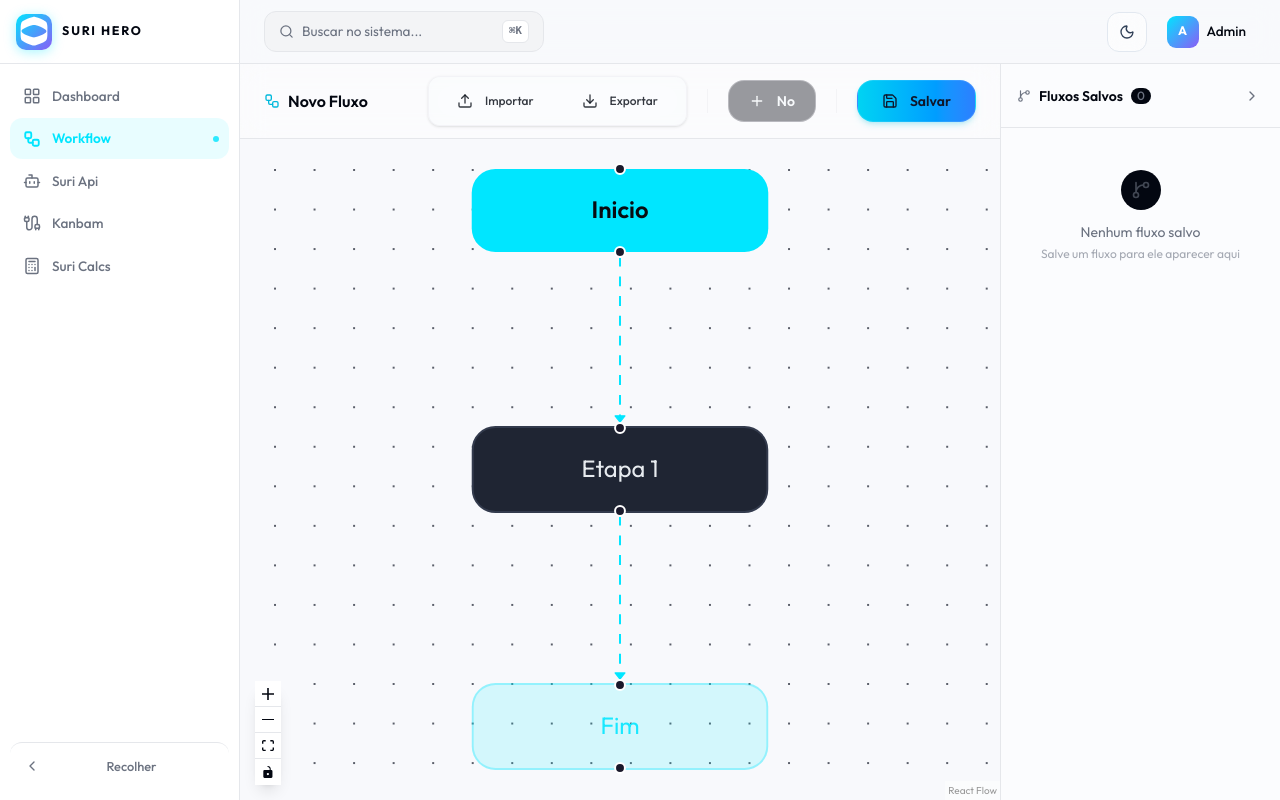
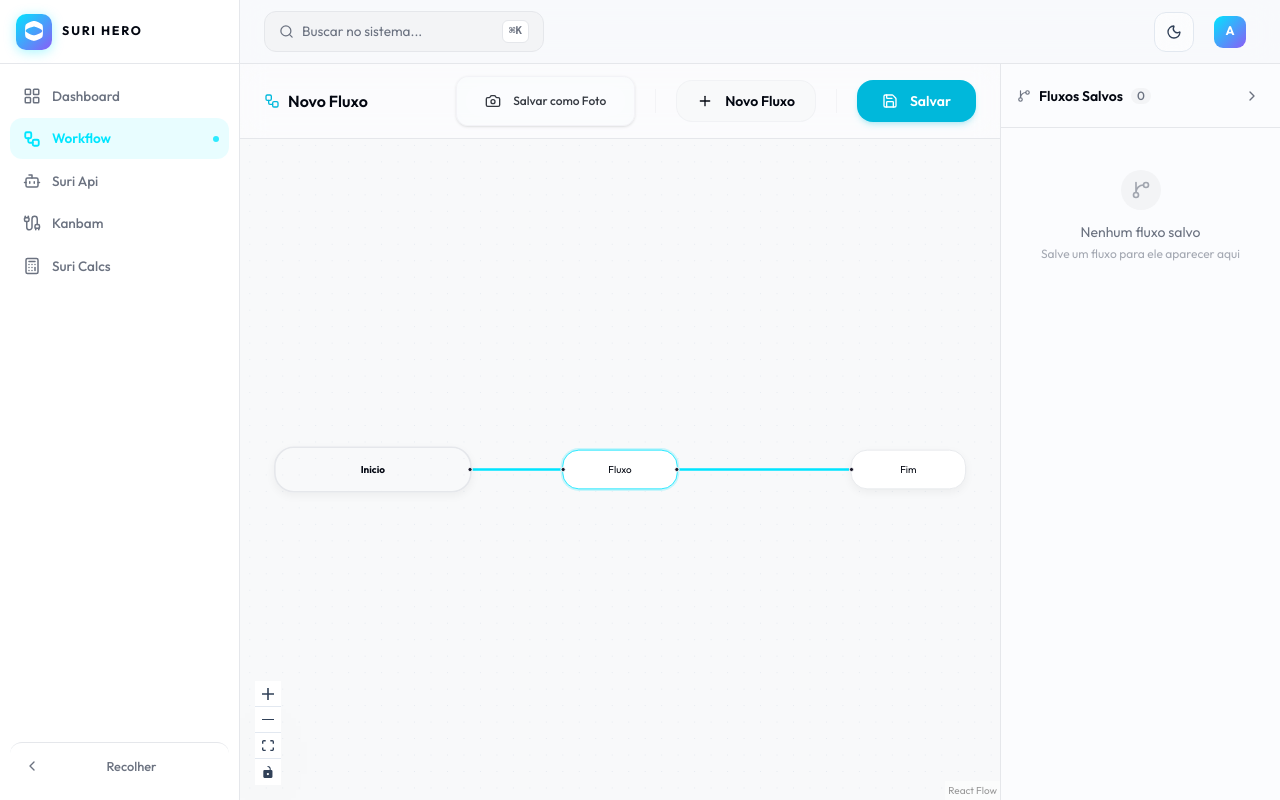
Before and after one commit to WeldercrisRibeiro/surihero, a React (Vite) app: page /workflow in a window 1280 px wide. Built offline with nearby package versions, Linux system fonts and the light colour scheme.

Commit message:
new styles

```diff
--- a/package.json
+++ b/package.json
@@ -49,6 +49,7 @@
     "cmdk": "^1.1.1",
     "date-fns": "^4.1.0",
     "embla-carousel-react": "^8.6.0",
+    "html-to-image": "^1.11.13",
     "input-otp": "^1.4.2",
     "lucide-react": "^0.575.0",
     "next-themes": "^0.4.6",
--- a/src/index.css
+++ b/src/index.css
@@ -21,8 +21,8 @@ All colors MUST be HSL.
     --primary: 186 100% 50%;
     --primary-foreground: 224 71% 4%;
 
-    --secondary: 224 71% 4%;
-    --secondary-foreground: 210 40% 98%;
+    --secondary: 220 14.3% 95.9%;
+    --secondary-foreground: 224 71% 4%;
 
     --muted: 220 14.3% 95.9%;
     --muted-foreground: 220 8.9% 46.1%;
@@ -950,20 +950,24 @@ body {
   transition: background 0.18s ease, color 0.18s ease;
   position: relative; white-space: nowrap; overflow: hidden;
 }
-.suri-nav-item:hover { background: var(--suri-surface-hover); color: var(--suri-text); }
+.suri-nav-item:hover {
+  background: var(--suri-surface-hover);
+  color: hsl(var(--primary));
+}
 .suri-nav-item--active {
   background: hsl(var(--primary) / 0.09);
   color: hsl(var(--primary)); font-weight: 600;
 }
 .dark .suri-nav-item--active { background: hsl(var(--primary) / 0.15); }
-.suri-nav-item__icon { display: flex; align-items: center; justify-content: center; min-width: 20px; }
-.suri-nav-item--active .suri-nav-item__icon { color: var(--item-color, hsl(var(--primary))); }
+.suri-nav-item__icon { display: flex; align-items: center; justify-content: center; min-width: 20px; transition: color 0.18s ease; }
+.suri-nav-item:hover .suri-nav-item__icon,
+.suri-nav-item--active .suri-nav-item__icon { color: hsl(var(--primary)); }
 .suri-nav-item__label { flex: 1; opacity: 1; transition: opacity 0.2s ease; }
 .suri-sidebar--collapsed .suri-nav-item__label { opacity: 0; width: 0; pointer-events: none; }
 .suri-nav-item__pill {
   position: absolute; right: 10px;
   width: 6px; height: 6px; border-radius: 50%;
-  background: var(--item-color, hsl(var(--primary))); opacity: 0.8;
+  background: hsl(var(--primary)); opacity: 0.8;
 }
 .suri-sidebar--collapsed .suri-nav-item__pill { display: none; }
 
@@ -1093,3 +1097,112 @@ body {
   transition: color 0.18s ease;
 }
 .hub-app-card:hover .hub-app-card__footer { color: var(--card-accent, hsl(var(--primary))); }
+
+/* React Flow Mind Map Styles */
+.mind-map-node {
+  background: hsl(var(--card)) !important;
+  color: hsl(var(--foreground)) !important;
+  border: 1px solid hsl(var(--border)) !important;
+  border-radius: 20px !important;
+  padding: 0 24px !important;
+  height: 48px !important;
+  display: flex !important;
+  align-items: center !important;
+  justify-content: center !important;
+  width: auto !important;
+  min-width: 140px !important;
+  text-align: center !important;
+  font-family: 'Outfit', sans-serif !important;
+  box-shadow: 0 4px 12px rgba(0, 0, 0, 0.05) !important;
+  transition: all 0.2s ease !important;
+}
+
+.dark .mind-map-node {
+  background: #1a1a1a !important;
+  border-color: #333 !important;
+  box-shadow: 0 4px 20px rgba(0, 0, 0, 0.4) !important;
+}
+
+.mind-map-node-main {
+  background: hsl(var(--secondary) / 0.1) !important;
+  border-radius: 24px !important;
+  height: 56px !important;
+  min-width: 240px !important;
+  font-weight: 700 !important;
+  border-width: 2px !important;
+}
+
+.dark .mind-map-node-main {
+  background: #222 !important;
+  border-color: #333 !important;
+}
+
+.mind-map-node-active {
+  border-color: #00e5ff !important;
+  box-shadow: 0 0 0 2px rgba(0, 229, 255, 0.2) !important;
+}
+
+/* Kanban List View */
+.kb-board--list {
+  display: flex !important;
+  flex-direction: column !important;
+  gap: 32px !important;
+  overflow-x: hidden !important;
+  padding-bottom: 60px;
+}
+
+.kb-board--list .kb-column {
+  width: 100% !important;
+  max-width: none !important;
+  min-width: 0 !important;
+  border-right: none !important;
+  border-bottom: 1px solid var(--suri-border);
+  padding-bottom: 24px;
+}
+
+.kb-board--list .kb-cards-list {
+  display: flex !important;
+  flex-direction: column !important;
+  gap: 12px !important;
+}
+
+.kb-board--list .kb-card {
+  max-width: none !important;
+  margin-bottom: 0 !important;
+}
+
+.kb-board--list .kb-card-inner {
+  display: flex !important;
+  flex-direction: row !important;
+  align-items: center !important;
+  gap: 20px !important;
+  padding: 12px 20px !important;
+}
+
+.kb-board--list .kb-card-top {
+  margin-bottom: 0 !important;
+  order: 2;
+  width: 120px;
+}
+
+.kb-board--list .kb-card-title {
+  margin-bottom: 0 !important;
+  order: 1;
+  flex: 1;
+  font-size: 0.95rem;
+}
+
+.kb-board--list .kb-card-desc {
+  display: none !important; /* Hide description in list view for brevity */
+}
+
+.kb-board--list .kb-card-date {
+  order: 3;
+  margin-top: 0 !important;
+  width: 100px;
+}
+
+.kb-board--list .kb-tags {
+  order: 4;
+  margin-top: 0 !important;
+}
--- a/src/layouts/HubLayout.tsx
+++ b/src/layouts/HubLayout.tsx
@@ -17,11 +17,11 @@ import { useTheme } from '@/hooks/use-theme';
 import { cn } from '@/lib/utils';
 
 const navItems = [
-  { path: '/', label: 'Dashboard', icon: LayoutGrid, color: 'var(--suri-primary)' },
-  { path: '/workflow', label: 'Workflow', icon: Workflow, color: 'var(--app-vext)' },
-  { path: '/apisuri', label: 'Suri Api', icon: Bot, color: 'var(--app-work)' },
-  { path: '/kanbam', label: 'Kanbam', icon: Cable, color: 'var(--app-connect)' },
-  { path: '/calcs', label: 'Suri Calcs', icon: Calculator, color: 'var(--app-calc)' },
+  { path: '/', label: 'Dashboard', icon: LayoutGrid },
+  { path: '/workflow', label: 'Workflow', icon: Workflow },
+  { path: '/apisuri', label: 'Suri Api', icon: Bot },
+  { path: '/kanbam', label: 'Kanbam', icon: Cable },
+  { path: '/calcs', label: 'Suri Calcs', icon: Calculator },
 ];
 
 // URLs dos logos (substituir pelos links reais)
@@ -39,11 +39,10 @@ export const HubLayout = ({ children }: { children: React.ReactNode }) => {
     <div className="app-container">
       {/* ─── SIDEBAR ─────────────────────────────────────────── */}
       <aside className={cn('suri-sidebar', collapsed && 'suri-sidebar--collapsed')}>
-        {/* Logo */}
         <div className="suri-sidebar__brand">
           <div className="suri-sidebar__logo overflow-hidden">
             {currentLogo ? (
-              <img src={currentLogo} alt="Logo" className="w-full h-full object-cover" />
+              <img src={currentLogo} alt="Logo" className="w-full h-full object-contain p-[0.35rem]" />
             ) : (
               <Sparkles size={16} strokeWidth={2.5} />
             )}
@@ -60,7 +59,6 @@ export const HubLayout = ({ children }: { children: React.ReactNode }) => {
                 key={item.path}
                 to={item.path}
                 className={cn('suri-nav-item', active && 'suri-nav-item--active')}
-                style={{ '--item-color': item.color } as React.CSSProperties}
               >
                 <span className="suri-nav-item__icon">
                   <item.icon size={18} strokeWidth={active ? 2.5 : 2} />
@@ -101,7 +99,7 @@ export const HubLayout = ({ children }: { children: React.ReactNode }) => {
             <ThemeToggle />
             <div className="suri-topbar__user">
               <div className="suri-topbar__user-avatar">A</div>
-              <span className="suri-topbar__user-name">Admin</span>
+              {/* <span className="suri-topbar__user-name">Admin</span> */}
             </div>
           </div>
         </header>
--- a/src/pages/WorkFlow.tsx
+++ b/src/pages/WorkFlow.tsx
@@ -13,6 +13,7 @@ import {
   type Node,
   type Edge,
   MarkerType,
+  Position,
 } from "@xyflow/react";
 import "@xyflow/react/dist/style.css";
 import {
@@ -29,8 +30,12 @@ import {
   Upload,
   ChevronRight,
   Workflow,
+  Camera,
 } from "lucide-react";
 import { toast } from "sonner";
+import { useTheme } from "@/hooks/use-theme";
+import { cn } from "@/lib/utils";
+import { toPng } from "html-to-image";
 
 interface SavedFlow {
   id: string;
@@ -45,40 +50,27 @@ interface SavedFlow {
 const defaultNodes: Node[] = [
   {
     id: "1",
-    position: { x: 50, y: 50 },
+    position: { x: 100, y: 96 },
     data: { label: "Inicio" },
-    style: {
-      background: "hsl(186 100% 50%)",
-      color: "hsl(222 30% 5%)",
-      border: "none",
-      borderRadius: "12px",
-      fontWeight: 600,
-      padding: "12px 20px",
-    },
+    type: 'input',
+    sourcePosition: Position.Right,
+    className: 'mind-map-node mind-map-node-main',
   },
   {
     id: "2",
-    position: { x: 50, y: 180 },
-    data: { label: "Etapa 1" },
-    style: {
-      background: "hsl(222 25% 16%)",
-      color: "hsl(210 20% 92%)",
-      border: "1px solid hsl(222 20% 25%)",
-      borderRadius: "12px",
-      padding: "12px 20px",
-    },
+    position: { x: 450, y: 100 },
+    data: { label: "Fluxo" },
+    sourcePosition: Position.Right,
+    targetPosition: Position.Left,
+    className: 'mind-map-node mind-map-node-active',
   },
   {
     id: "3",
-    position: { x: 50, y: 310 },
+    position: { x: 800, y: 100 },
     data: { label: "Fim" },
-    style: {
-      background: "hsl(186 100% 50% / 0.15)",
-      color: "hsl(186 100% 55%)",
-      border: "1px solid hsl(186 100% 50% / 0.3)",
-      borderRadius: "12px",
-      padding: "12px 20px",
-    },
+    type: 'output',
+    targetPosition: Position.Left,
+    className: 'mind-map-node',
   },
 ];
 
@@ -87,23 +79,17 @@ const defaultEdges: Edge[] = [
     id: "e1-2",
     source: "1",
     target: "2",
-    animated: true,
-    style: { stroke: "hsl(186 100% 50%)" },
-    markerEnd: {
-      type: MarkerType.ArrowClosed,
-      color: "hsl(186 100% 50%)",
-    },
+    type: 'smoothstep',
+    style: { stroke: "#00e5ff", strokeWidth: 3 },
+    pathOptions: { borderRadius: 20 },
   },
   {
     id: "e2-3",
     source: "2",
     target: "3",
-    animated: true,
-    style: { stroke: "hsl(186 100% 50%)" },
-    markerEnd: {
-      type: MarkerType.ArrowClosed,
-      color: "hsl(186 100% 50%)",
-    },
+    type: 'smoothstep',
+    style: { stroke: "#00e5ff", strokeWidth: 3 },
+    pathOptions: { borderRadius: 20 },
   },
 ];
 
@@ -116,6 +102,8 @@ export default function WorkFlow() {
 }
 
 function FlowsContent() {
+  const { theme } = useTheme();
+  const isDark = theme === "dark";
   const [nodes, setNodes, onNodesChange] = useNodesState(defaultNodes);
   const [edges, setEdges, onEdgesChange] = useEdgesState(defaultEdges);
   const [nodeCount, setNodeCount] = useState(defaultNodes.length);
@@ -127,6 +115,8 @@ function FlowsContent() {
   const [showSavedPanel, setShowSavedPanel] = useState(true);
   const [editingNodeId, setEditingNodeId] = useState<string | null>(null);
   const [nodeLabelDraft, setNodeLabelDraft] = useState("");
+  const [editingEdgeId, setEditingEdgeId] = useState<string | null>(null);
+  const [edgeStyleDraft, setEdgeStyleDraft] = useState({ color: "#00e5ff", dashed: false });
   const [isEditingTitle, setIsEditingTitle] = useState(false);
   const [flowTitleDraft, setFlowTitleDraft] = useState("Novo Fluxo");
   const [hasUnsavedChanges, setHasUnsavedChanges] = useState(false);
@@ -136,7 +126,7 @@ function FlowsContent() {
 
   const buttonBase = "group flex items-center justify-center gap-3 rounded-2xl text-sm font-semibold transition-all duration-200 active:scale-[0.98]";
   const buttonSecondary = `${buttonBase} px-5 py-2.5 bg-secondary/40 text-secondary-foreground hover:bg-secondary/60 hover:shadow-sm border border-border/40`;
-  const buttonPrimary = `${buttonBase} px-6 py-2.5 bg-gradient-to-r from-cyan-400 to-blue-500 text-slate-900 hover:opacity-90 shadow-md shadow-cyan-500/20 border border-white/10`;
+  const buttonPrimary = `${buttonBase} px-6 py-2.5 bg-cyan-500 text-white hover:bg-cyan-600 shadow-md shadow-cyan-500/20 border border-transparent`;
   const buttonDanger = `${buttonBase} px-5 py-2.5 bg-destructive/10 text-destructive hover:bg-destructive/20 border border-destructive/20`;
   const buttonGhost = `${buttonBase} px-4 py-2 text-foreground/80 hover:bg-accent hover:text-foreground`;
 
@@ -168,12 +158,9 @@ function FlowsContent() {
         addEdge(
           {
             ...connection,
-            animated: true,
-            style: { stroke: "hsl(174 62% 47%)" },
-            markerEnd: {
-              type: MarkerType.ArrowClosed,
-              color: "hsl(174 62% 47%)",
-            },
+            type: 'smoothstep',
+            style: { stroke: "#00e5ff", strokeWidth: 3 },
+            pathOptions: { borderRadius: 20 },
           },
           eds
         )
@@ -236,14 +223,10 @@ function FlowsContent() {
       {
         id,
         position: { x: Math.random() * 400 + 50, y: Math.random() * 400 + 50 },
-        data: { label: `Novo No ${id}` },
-        style: {
-          background: "hsl(222 25% 16%)",
-          color: "hsl(210 20% 92%)",
-          border: "1px solid hsl(222 20% 25%)",
-          borderRadius: "12px",
-          padding: "12px 20px",
-        },
+        data: { label: `Novo Fluxo ${id}` },
+        sourcePosition: Position.Right,
+        targetPosition: Position.Left,
+        className: 'mind-map-node',
       },
     ]);
   };
@@ -338,6 +321,33 @@ function FlowsContent() {
     setEditingNodeId(null);
   };
 
+  const onEdgeClick = useCallback((_event: React.MouseEvent, edge: Edge) => {
+    setEditingEdgeId(edge.id);
+    const stroke = (edge.style?.stroke as string) || "#00e5ff";
+    const dashed = !!edge.style?.strokeDasharray;
+    setEdgeStyleDraft({ color: stroke, dashed });
+  }, []);
+
+  const saveEdgeStyle = () => {
+    if (!editingEdgeId) return;
+    setEdges((eds) =>
+      eds.map((e) =>
+        e.id === editingEdgeId
+          ? {
+              ...e,
+              style: {
+                ...e.style,
+                stroke: edgeStyleDraft.color,
+                strokeDasharray: edgeStyleDraft.dashed ? "5,5" : undefined,
+              },
+            }
+          : e
+      )
+    );
+    setEditingEdgeId(null);
+    setHasUnsavedChanges(true);
+  };
+
   const onNodesDelete = useCallback(
     (deleted: Node[]) => {
       setEdges((eds) =>
@@ -355,45 +365,34 @@ function FlowsContent() {
     }
   };
 
-  const exportFlow = () => {
-    const flowData = { title: flowTitleDraft, nodes, edges };
-    const dataStr = "data:text/json;charset=utf-8," + encodeURIComponent(JSON.stringify(flowData, null, 2));
-    const a = document.createElement("a");
-    a.setAttribute("href", dataStr);
-    a.setAttribute("download", `${flowTitleDraft.replace(/[^a-z0-9]/gi, "_").toLowerCase()}.json`);
-    document.body.appendChild(a);
-    a.click();
-    a.remove();
-    toast.success("Fluxo exportado!");
-  };
+  const saveAsPhoto = () => {
+    const flowElement = document.querySelector(".react-flow") as HTMLElement;
+    if (!flowElement) return;
 
-  const importFlow = (event: React.ChangeEvent<HTMLInputElement>) => {
-    const file = event.target.files?.[0];
-    if (!file) return;
-    const reader = new FileReader();
-    reader.onload = (e) => {
-      try {
-        const content = e.target?.result as string;
-        const parsed = JSON.parse(content);
-        if (!parsed.nodes || !parsed.edges || !Array.isArray(parsed.nodes) || !Array.isArray(parsed.edges)) {
-          throw new Error("Formato invalido.");
-        }
-        const proceedImport = () => {
-          setNodes(parsed.nodes);
-          setEdges(parsed.edges);
-          setNodeCount(parsed.nodes.length);
-          setFlowTitleDraft(parsed.title || "Fluxo Importado");
-          setEditingFlow(null);
-          setHasUnsavedChanges(true);
-          toast.success("Fluxo carregado!");
-        };
-        requestAction(proceedImport);
-      } catch {
-        toast.error("Erro ao ler arquivo JSON.");
+    // Ocultar controles temporariamente para a foto
+    const controls = document.querySelector(".react-flow__controls") as HTMLElement;
+    if (controls) controls.style.display = "none";
+
+    toPng(flowElement, {
+      backgroundColor: isDark ? "#0f0f0f" : "#f8f9fa",
+      style: {
+        width: String(flowElement.offsetWidth),
+        height: String(flowElement.offsetHeight),
       }
-    };
-    reader.readAsText(file);
-    event.target.value = "";
+    })
+      .then((dataUrl) => {
+        const link = document.createElement("a");
+        link.download = `${flowTitleDraft}.png`;
+        link.href = dataUrl;
+        link.click();
+        toast.success("Foto salva com sucesso!");
+        if (controls) controls.style.display = "flex";
+      })
+      .catch((err) => {
+        console.error(err);
+        toast.error("Erro ao salvar foto");
+        if (controls) controls.style.display = "flex";
+      });
   };
 
   const formatDate = (d: string) => {
@@ -456,17 +455,11 @@ function FlowsContent() {
             )}
           </div>
 
-          {/* Action buttons */}
           <div className="flex items-center gap-4">
             <div className="flex items-center gap-4 rounded-xl border border-border/40 bg-background/40 backdrop-blur-md px-3 py-2 shadow-sm">
-              <input type="file" id="import-flow" accept=".json" className="hidden" onChange={importFlow} />
-              <button onClick={() => document.getElementById("import-flow")?.click()} className={buttonGhost} title="Importar fluxo">
-                <Upload className="w-4 h-4 transition-transform duration-200 group-hover:-translate-y-0.5" />
-                <span className="text-xs font-medium">Importar</span>
-              </button>
-              <button onClick={exportFlow} className={buttonGhost} title="Exportar fluxo">
-                <Download className="w-4 h-4 transition-transform duration-200 group-hover:translate-y-0.5" />
-                <span className="text-xs font-medium">Exportar</span>
+              <button onClick={saveAsPhoto} className={buttonGhost} title="Salvar como Foto">
+                <Camera className="w-4 h-4 transition-transform duration-200 group-hover:scale-110" />
+                <span className="text-xs font-medium">Salvar como Foto</span>
               </button>
             </div>
 
@@ -481,7 +474,7 @@ function FlowsContent() {
               )}
               <button onClick={addNode} className={buttonSecondary}>
                 <Plus className="w-4 h-4" />
-                No
+                Novo Fluxo
               </button>
               {editingFlow && (
                 <button onClick={() => requestAction(resetCanvas)} className={buttonSecondary}>
@@ -509,35 +502,87 @@ function FlowsContent() {
             onEdgesChange={handleEdgesChange}
             onConnect={handleConnect}
             onNodeDoubleClick={handleNodeDoubleClick}
+            onEdgeClick={onEdgeClick}
             onNodesDelete={onNodesDelete}
             onReconnect={onReconnect}
             onReconnectStart={onReconnectStart}
             onReconnectEnd={onReconnectEnd}
             deleteKeyCode={["Backspace", "Delete"]}
             fitView
-            className="!bg-background"
+            snapToGrid
+            snapGrid={[20, 20]}
+            colorMode={isDark ? "dark" : "light"}
+            style={{ background: isDark ? "#0f0f0f" : "#f8f9fa" }}
           >
-            <Background color="hsl(222 20% 18%)" gap={20} size={1} />
-            <Controls className="!bg-card !border-border !rounded-lg !shadow-lg [&>button]:!bg-card [&>button]:!border-border [&>button]:!text-foreground [&>button:hover]:!bg-secondary" />
+            <Background color={isDark ? "#333" : "#cbd5e1"} gap={20} size={1} />
+            <Controls className={cn(
+              "!rounded-lg !shadow-2xl",
+              isDark
+                ? "!bg-[#1a1a1a] !border-[#333] [&>button]:!bg-[#1a1a1a] [&>button]:!border-[#333] [&>button]:!text-white [&>button:hover]:!bg-[#222]"
+                : "!bg-white !border-slate-200 [&>button]:!bg-white [&>button]:!border-slate-200 [&>button]:!text-slate-700 [&>button:hover]:!bg-slate-50"
+            )} />
           </ReactFlow>
 
           {editingNodeId && (
-            <div className="absolute inset-0 bg-background/50 backdrop-blur-sm flex items-center justify-center z-20" onClick={() => setEditingNodeId(null)}>
-              <div className="glass-card p-5 w-72" onClick={(e) => e.stopPropagation()}>
-                <p className="text-sm font-medium text-foreground mb-3">Renomear no</p>
+            <div className="absolute inset-0 bg-background/60 backdrop-blur-sm flex items-center justify-center z-20" onClick={() => setEditingNodeId(null)}>
+              <div className="glass-card p-6 w-80 shadow-2xl rounded-3xl border border-border/50 animate-in zoom-in-95 duration-200" onClick={(e) => e.stopPropagation()}>
+                <p className="text-xs font-bold uppercase tracking-widest text-muted-foreground mb-4">Renomear no</p>
                 <input
                   value={nodeLabelDraft}
                   onChange={(e) => setNodeLabelDraft(e.target.value)}
-                  className="w-full px-3 py-2 rounded-lg bg-secondary text-sm text-foreground focus:outline-none focus:ring-2 focus:ring-ring"
+                  className="w-full px-4 py-3 rounded-2xl bg-secondary/50 border border-border/40 text-sm text-foreground placeholder:text-muted-foreground focus:outline-none focus:ring-2 focus:ring-primary/50 transition-all"
                   autoFocus
                   onKeyDown={(e) => {
                     if (e.key === "Enter") saveNodeLabel();
                     if (e.key === "Escape") setEditingNodeId(null);
                   }}
                 />
-                <div className="flex gap-2 mt-4 justify-end">
-                  <button onClick={() => setEditingNodeId(null)} className={buttonSecondary}>Cancelar</button>
-                  <button onClick={saveNodeLabel} className={buttonPrimary}><Check className="w-3.5 h-3.5" /> Salvar</button>
+                <div className="flex gap-2 mt-6 justify-end">
+                  <button onClick={() => setEditingNodeId(null)} className="px-4 py-2 rounded-xl text-xs font-bold text-muted-foreground hover:bg-secondary transition-colors">Cancelar</button>
+                  <button onClick={saveNodeLabel} className="px-5 py-2 rounded-xl text-xs font-bold bg-primary text-primary-foreground hover:opacity-90 shadow-lg shadow-primary/20 transition-all flex items-center gap-2">
+                    <Check className="w-3.5 h-3.5" /> Salvar
+                  </button>
+                </div>
+              </div>
+            </div>
+          )}
+
+          {editingEdgeId && (
+            <div className="absolute inset-0 bg-background/60 backdrop-blur-sm flex items-center justify-center z-20" onClick={() => setEditingEdgeId(null)}>
+              <div className="glass-card p-6 w-80 shadow-2xl rounded-3xl border border-border/50 animate-in zoom-in-95 duration-200" onClick={(e) => e.stopPropagation()}>
+                <p className="text-xs font-bold uppercase tracking-widest text-muted-foreground mb-4">Estilo da Linha</p>
+
+                <div className="space-y-4">
+                  <div>
+                    <label className="text-[10px] font-black uppercase text-muted-foreground mb-2 block">Cor da Linha</label>
+                    <div className="grid grid-cols-5 gap-2">
+                      {["#00e5ff", "#a855f7", "#eab308", "#ef4444", "#22c55e"].map((c) => (
+                        <button
+                          key={c}
+                          onClick={() => setEdgeStyleDraft(prev => ({ ...prev, color: c }))}
+                          className={`h-8 w-full rounded-lg transition-all ${edgeStyleDraft.color === c ? "ring-2 ring-offset-2 ring-primary scale-90" : "hover:scale-105"}`}
+                          style={{ background: c }}
+                        />
+                      ))}
+                    </div>
+                  </div>
+
+                  <div className="flex items-center justify-between p-3 rounded-2xl bg-secondary/50 border border-border/30">
+                    <span className="text-xs font-bold text-foreground">Linha Pontilhada</span>
+                    <button
+                      onClick={() => setEdgeStyleDraft(prev => ({ ...prev, dashed: !prev.dashed }))}
+                      className={`w-10 h-5 rounded-full transition-colors relative ${edgeStyleDraft.dashed ? "bg-primary" : "bg-muted"}`}
+                    >
+                      <div className={`absolute top-1 w-3 h-3 bg-white rounded-full transition-all ${edgeStyleDraft.dashed ? "left-6" : "left-1"}`} />
+                    </button>
+                  </div>
+                </div>
+
+                <div className="flex gap-2 mt-6 justify-end">
+                  <button onClick={() => setEditingEdgeId(null)} className="px-4 py-2 rounded-xl text-xs font-bold text-muted-foreground hover:bg-secondary transition-colors">Cancelar</button>
+                  <button onClick={saveEdgeStyle} className="px-5 py-2 rounded-xl text-xs font-bold bg-primary text-primary-foreground hover:opacity-90 shadow-lg shadow-primary/20 transition-all flex items-center gap-2">
+                    <Check className="w-3.5 h-3.5" /> Aplicar
+                  </button>
                 </div>
               </div>
             </div>
```
Also changed, not shown: src/components/PricingCalculator.tsx (+10 -10 lines), src/components/PricingInfo.tsx (+7 -7 lines), src/components/QuoteModal.tsx (+18 -18 lines), src/components/suri/FlowTracker.tsx (+4 -4 lines), src/pages/ApiSuri.tsx (+38 -33 lines), src/pages/Kanbam.tsx (+25 -3 lines), 1 other file (tests, documents, lock files or other folders).
